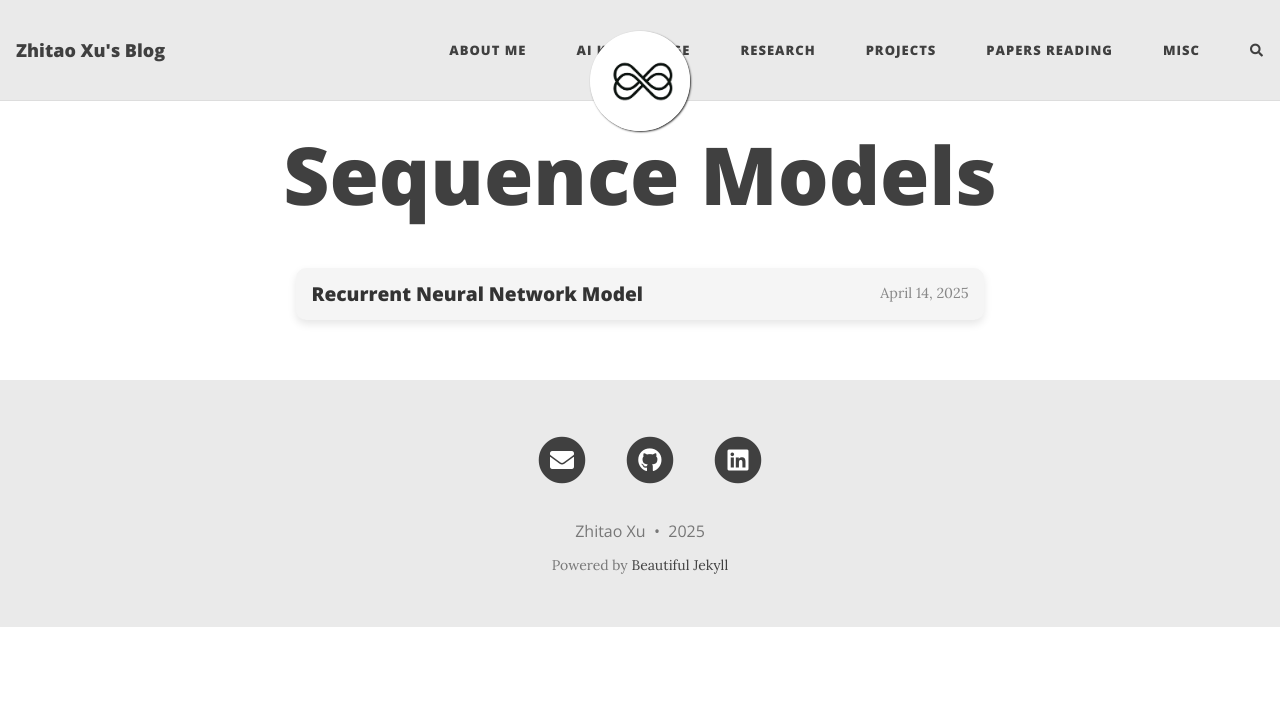
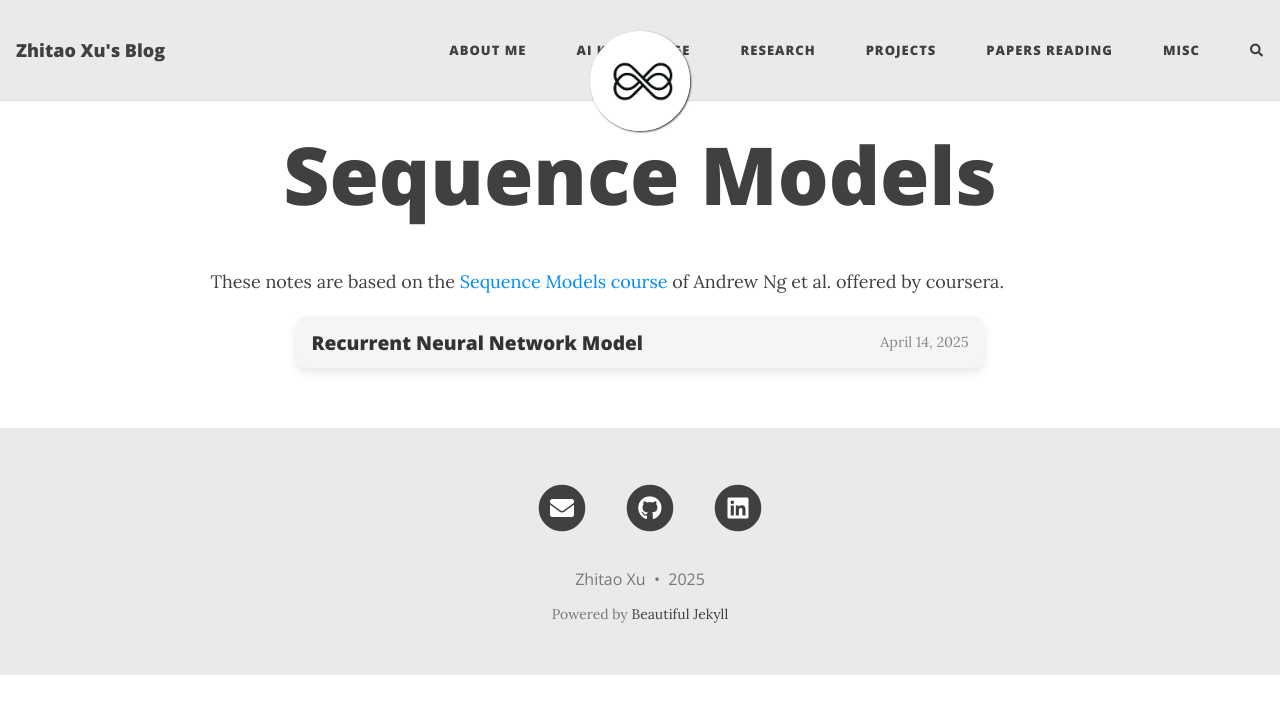
Before and after one commit to HerrXu01/herrxu01.github.io, a Jekyll site: the page built from ai-knowledge/sequence-models/index.md, in a window 1280 px wide. Shown: the top 714 px of the page. Built offline with Jekyll 4.4.1, drawn with Linux system fonts in a browser that asks for light colours; comment, search, counter and statistics services are not loaded.

Commit message:
add description for seq model notes

```diff
--- a/ai-knowledge/sequence-models/index.md
+++ b/ai-knowledge/sequence-models/index.md
@@ -2,6 +2,8 @@
 layout: page
 title: Sequence Models
 ---
+
+These notes are based on the [Sequence Models course](https://www.coursera.org/learn/nlp-sequence-models) of Andrew Ng et al. offered by coursera.
 
 <div class="note-cards-container">
   {% for post in site.categories.sequence-models %}
```
